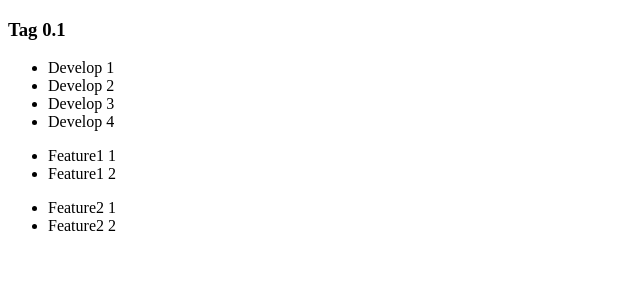
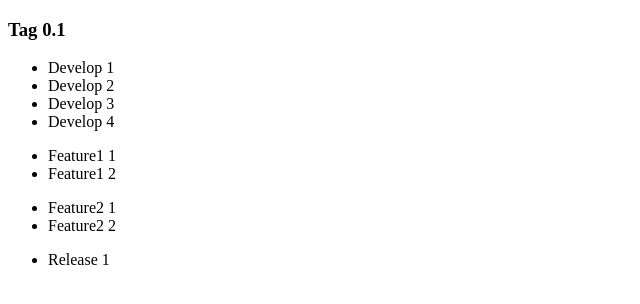
Before and after one commit to MarcosFlox/Git_GitHub-MarcosFlox, a plain HTML site: page index.html in a window 1280 px wide. Shown: the full height of the page, 0-640 px from the left. Drawn offline with Linux system fonts and the light colour scheme.

Commit message:
Creado C1 Rel

```diff
--- a/index.html
+++ b/index.html
@@ -21,5 +21,9 @@
         <li>Feature2 1</li>
         <li>Feature2 2</li>
     </ul>
+
+    <ul>
+        <li>Release 1</li>
+    </ul>
 </body>
 </html>
```
